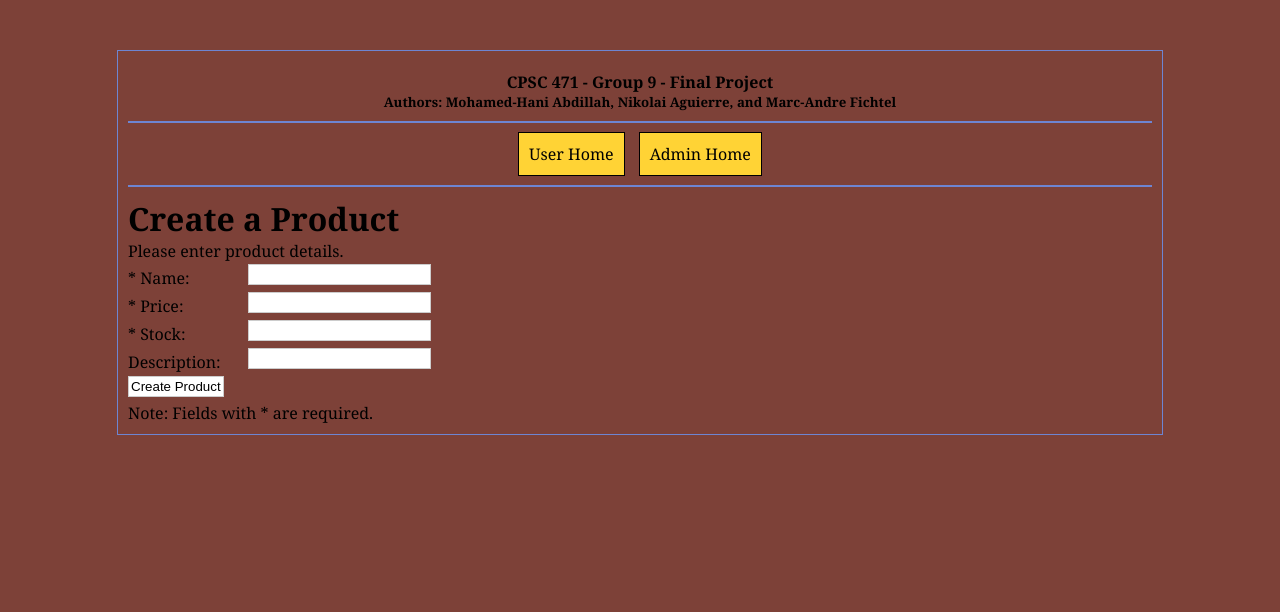
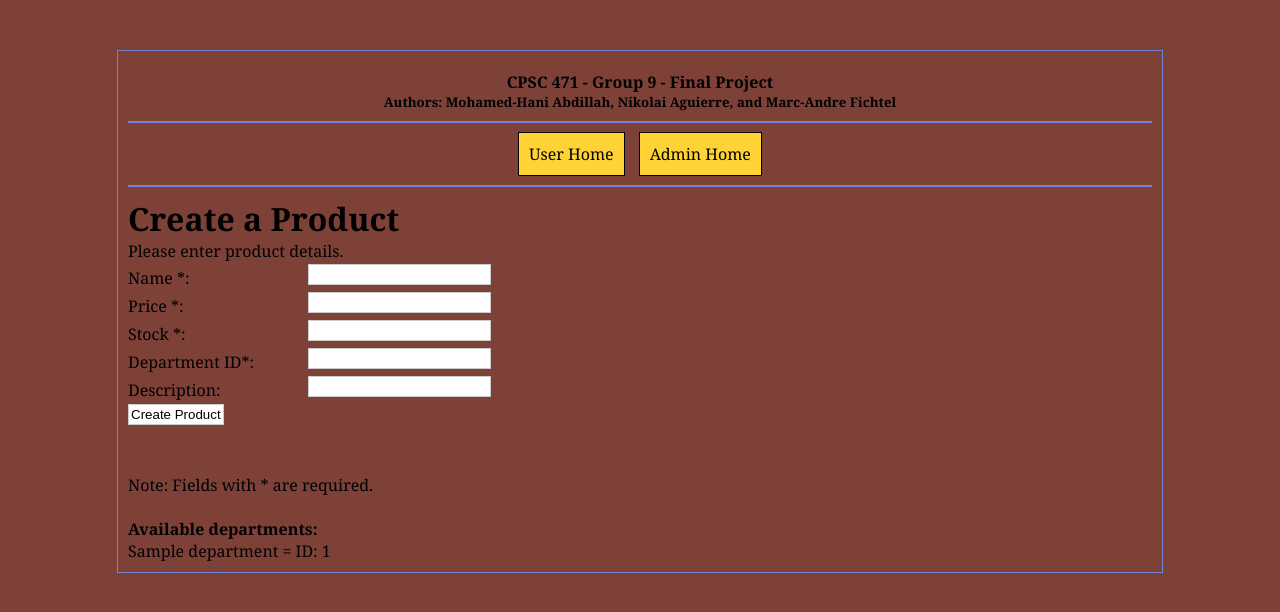
Before and after one commit to MarcFichtel/School, a PHP site: page /createProduct.php in a window 1280 px wide. Shown: the top 612 px of the page. Run offline with PHP 8.4, Linux system fonts and the light colour scheme; the visitor is signed in with stand-in values (Sample User, id 1); tables that the repository leaves empty or names only in its code hold one stand-in row (values such as "Sample post").

Commit message:
ADD product display and department selection

```diff
--- a/CPSC471/createProduct.php
+++ b/CPSC471/createProduct.php
@@ -1,4 +1,7 @@
-<?php include "base.php"; ?>
+<?php
+include "base.php";
+session_start();
+?>
 
 <!DOCTYPE html>
 <!--CPSC 471 Project-->
@@ -31,17 +34,20 @@
                 // User does not have permission
                 if(!$_SESSION['adminuser']) {
                     echo "<h1>Error</h1>";
-                    echo "<p>You must be logged in as an admin to access this page.</p>";
+                    echo "<br /><p>You must be logged in as an admin to access this page.</p><br />";
+                    echo "<br /><a href='adminLogin.php'>Go to Admin Login</a><br /><br />";
 
                 // User does have permission (i.e. is an admin) and all required fields are filled in
                 } else if (!empty($_POST['name']) &&
                         !empty($_POST['price']) &&
-                        !empty($_POST['stock'])) {
+                        !empty($_POST['stock']) &&
+                        !empty($_POST['department'])){
 
                     // Get form inputs & create SQL query
                     $name = $_POST['name'];
                     $price = $_POST['price'];
                     $stock = $_POST['stock'];
+                    $department = $_POST['department'];
                     if (!empty($_POST['description'])) {
                         $description = $_POST['description'];   // Description may be blank
                     }
@@ -49,16 +55,15 @@
                     // Description was given
                     if (!empty($_POST['description'])) {
                         $createProductQuery = mysqli_query($conn, ""
-                            . "INSERT INTO Product (name, price, stock, description, admin_id)"
-                            . "VALUES ('".$name."', '".$price."', '".$stock."', '".$description."', 1)");
+                            . "INSERT INTO Product (name, price, stock, description, admin_id, department_id)"
+                            . "VALUES ('".$name."', '".$price."', '".$stock."', '".$description."', 1, '".$department."')");
 
                     // Description was left blank
                     } else {
                         $createProductQuery = mysqli_query($conn, ""
-                            . "INSERT INTO Product (name, price, stock, admin_id)"
-                            . "VALUES ('".$name."', '".$price."', '".$stock."', 1)");
+                            . "INSERT INTO Product (name, price, stock, admin_id, department_id)"
+                            . "VALUES ('".$name."', '".$price."', '".$stock."', 1, '".$department."')");
                     }
-
 
                     // Success
                     if ($createProductQuery) {
@@ -69,8 +74,8 @@
                     // Error
                     } else {
                         echo "<h1>Error</h1>";
-                        echo "<p>Product creation failed. Please try again.</p>";
-                        echo mysqli_error($conn);
+                        echo "<p>Product creation failed. Please try again. <br />Did you enter the department name instead of the ID?</p>";
+                        echo "<code>", mysqli_error($conn), "</code>";
                     }
 
                 // User has not tried to create a product yet
@@ -83,20 +88,38 @@
                     <form method="post" action="createProduct.php"
                           name="productcreationform" id="productcreationform">
                         <fieldset>
-                            <label for="name">* Name:</label>
+                            <label for="name">Name *:</label>
                             <input type="text" name="name" id="name"/><br />
-                            <label for="price">* Price:</label>
+                            <label for="price">Price *:</label>
                             <input type="text" name="price" id="price"/><br />
-                            <label for="stock">* Stock:</label>
+                            <label for="stock">Stock *:</label>
                             <input type="text" name="stock" id="stock"/><br />
+                            <label for="department">Department ID*:</label>
+                            <input type="text" name="department" id="department"/><br />
                             <label for="description">Description:</label>
                             <input type="text" name="description" id="description"/><br />
                             <input type="submit" name="createProduct" id="createProduct" value="Create Product" />
-                            <p>Note: Fields with * are required.</p>
+                            <p><br /><br />Note: Fields with * are required.</p><br />
                         </fieldset>
                     </form>
+                    <h4>Available departments:</h4>
+                <?php
+                    // Get department names
+                    $deps = mysqli_query($conn, ""
+                            . "SELECT id, name FROM Department");
 
-                <?php
+                    // Display department names
+                    if ($deps) {
+                        while ($row = mysqli_fetch_array($deps)) {
+                            $id = $row['id'];
+                            $name = $row['name'];
+                            echo $name, " = ID: ", $id, "<br />";
+                        }
+
+                    // Error getting department names
+                    } else {
+                        echo "Error retrieving departments.";
+                    }
                 }
                 ?>
         </div>
--- a/CPSC471/style.css
+++ b/CPSC471/style.css
@@ -42,7 +42,7 @@ form fieldset p br {
 label {
     margin-top: 5px;
     display: block;
-    width: 120px;
+    width: 180px;
     padding: 0;
     float: left;
 }
@@ -77,3 +77,17 @@ input:hover {
     border: 1px solid #222;
     background-color: #EEE;
 }
+
+table {
+    width: 100%;
+    border-collapse: collapse;
+    margin: 10px;
+}
+
+tr, td {
+    border: 1px solid #000;
+}
+
+#productSelectCB {
+    text-align: center;
+}
```
Also changed, not shown: CPSC471/demoPage.php (+35 -26 lines), CPSC471/newUser.php (+11 -14 lines).
